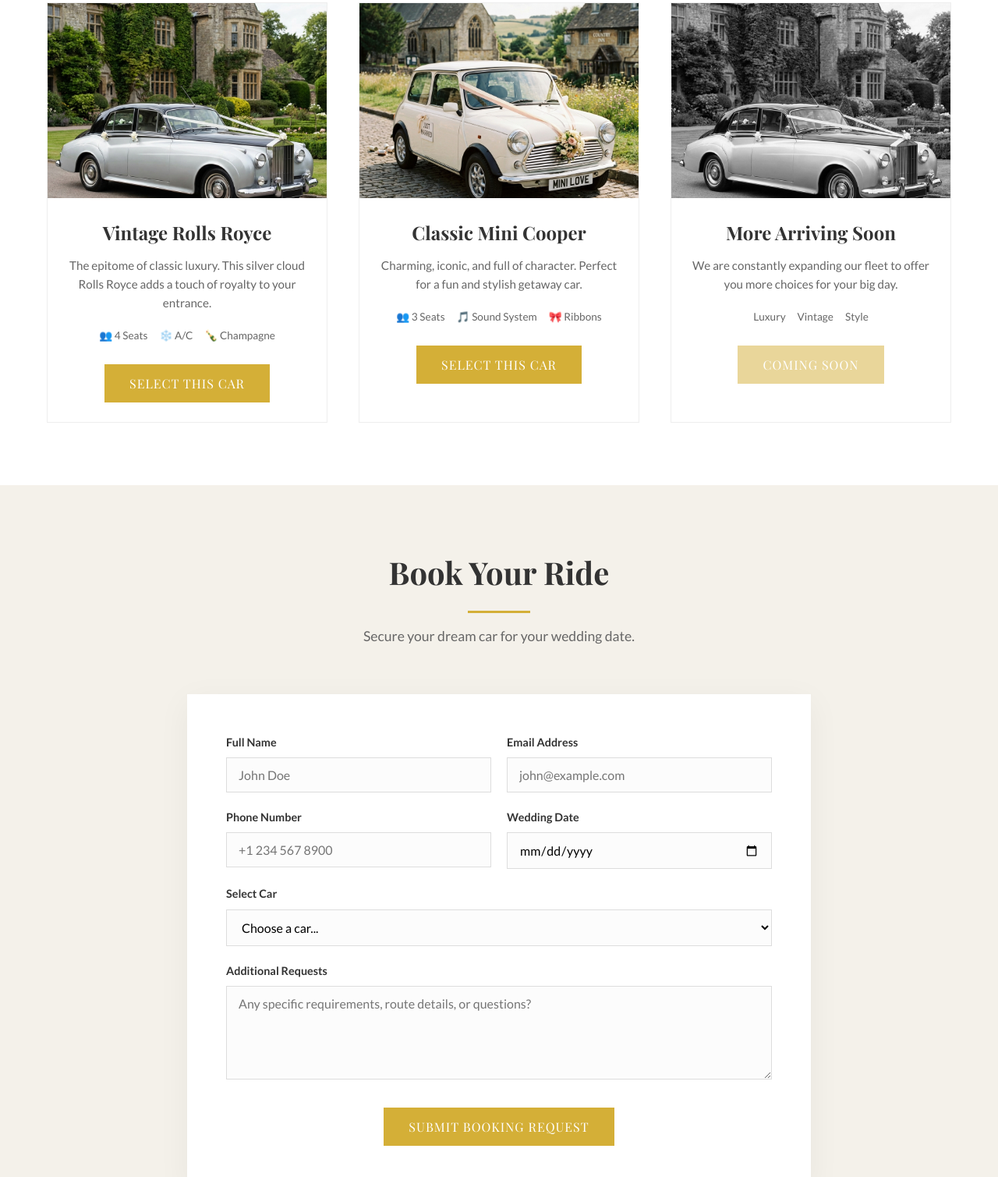
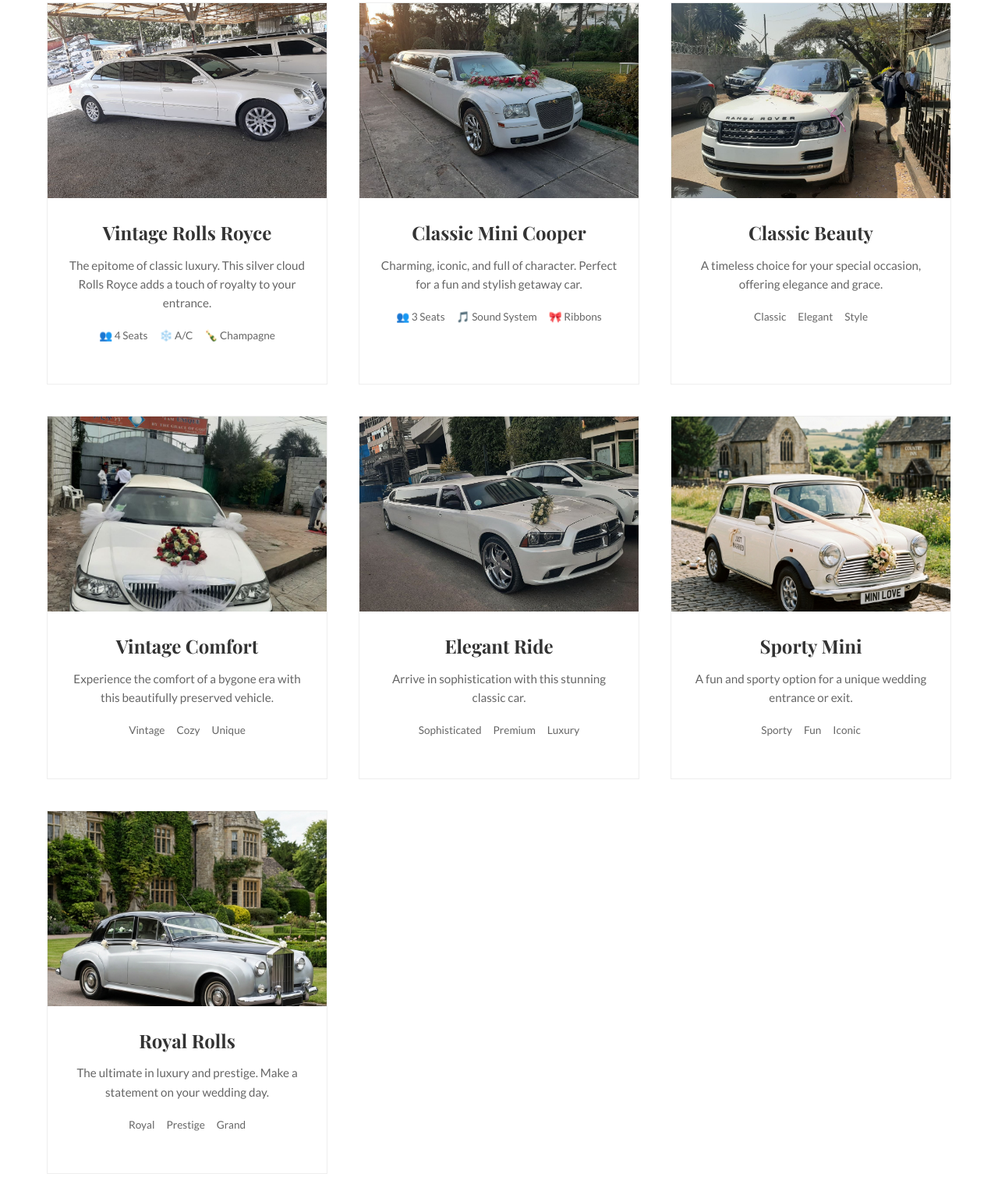
Before and after one commit to naol-onGit/MiniCarRental, a plain HTML site: page index.html in a window 1280 px wide. Shown: the part 1065-2574 px from the top of the page at 78% size. Drawn offline with nearby package versions, Linux system fonts and the light colour scheme; a web font is replaced by a local one.

Commit message:
feat: expand car gallery with new images and temporarily disable booking functionality

```diff
--- a/index.html
+++ b/index.html
@@ -27,7 +27,7 @@
           <li><a href="#gallery">Our Fleet</a></li>
           <li><a href="#about">About Us</a></li>
           <li><a href="#contact">Contact</a></li>
-          <li><a href="#booking" class="btn" style="padding: 8px 20px; font-size: 0.9rem">Book Now</a></li>
+          <!-- <li><a href="#booking" class="btn" style="padding: 8px 20px; font-size: 0.9rem">Book Now</a></li> -->
         </ul>
       </nav>
     </div>
@@ -54,7 +54,7 @@
         <!-- Car 1 -->
         <div class="car-card">
           <div class="car-image">
-            <img src="images/rolls_royce.png" alt="Vintage Rolls Royce" />
+            <img src="images/photo_2025-12-09_15-37-16.jpg" alt="Vintage Rolls Royce" />
           </div>
           <div class="car-details">
             <h3 class="car-title">Vintage Rolls Royce</h3>
@@ -65,14 +65,14 @@
               <span>❄️ A/C</span>
               <span>🍾 Champagne</span>
             </div>
-            <button class="btn" onclick="selectCar('Vintage Rolls Royce')">Select This Car</button>
+            <!-- <button class="btn" onclick="selectCar('Vintage Rolls Royce')">Select This Car</button> -->
           </div>
         </div>
 
         <!-- Car 2 -->
         <div class="car-card">
           <div class="car-image">
-            <img src="images/mini_cooper.png" alt="Classic Mini Cooper" />
+            <img src="images/photo_2025-12-09_15-36-37.jpg" alt="Classic Mini Cooper" />
           </div>
           <div class="car-details">
             <h3 class="car-title">Classic Mini Cooper</h3>
@@ -82,24 +82,87 @@
               <span>🎵 Sound System</span>
               <span>🎀 Ribbons</span>
             </div>
-            <button class="btn" onclick="selectCar('Classic Mini Cooper')">Select This Car</button>
+            <!-- <button class="btn" onclick="selectCar('Classic Mini Cooper')">Select This Car</button> -->
           </div>
         </div>
 
         <!-- Car 3 placeholder -->
         <div class="car-card">
           <div class="car-image">
-            <img src="images/rolls_royce.png" style="filter: grayscale(100%)" alt="More Coming Soon" />
+            <img src="images/photo_2025-12-09_15-37-22.jpg" alt="Classic Beauty" />
           </div>
           <div class="car-details">
-            <h3 class="car-title">More Arriving Soon</h3>
-            <p class="car-desc">We are constantly expanding our fleet to offer you more choices for your big day.</p>
+            <h3 class="car-title">Classic Beauty</h3>
+            <p class="car-desc">A timeless choice for your special occasion, offering elegance and grace.</p>
             <div class="car-features">
-              <span>Luxury</span>
-              <span>Vintage</span>
+              <span>Classic</span>
+              <span>Elegant</span>
               <span>Style</span>
             </div>
-            <button class="btn" disabled style="opacity: 0.5; cursor: not-allowed">Coming Soon</button>
+          </div>
+        </div>
+
+        <!-- Car 4 -->
+        <div class="car-card">
+          <div class="car-image">
+            <img src="images/photo_2025-12-09_15-37-08.jpg" alt="Vintage Comfort" />
+          </div>
+          <div class="car-details">
+            <h3 class="car-title">Vintage Comfort</h3>
+            <p class="car-desc">Experience the comfort of a bygone era with this beautifully preserved vehicle.</p>
+            <div class="car-features">
+              <span>Vintage</span>
+              <span>Cozy</span>
+              <span>Unique</span>
+            </div>
+          </div>
+        </div>
+
+        <!-- Car 5 -->
+        <div class="car-card">
+          <div class="car-image">
+            <img src="images/photo_2025-12-09_15-37-28.jpg" alt="Elegant Ride" />
+          </div>
+          <div class="car-details">
+            <h3 class="car-title">Elegant Ride</h3>
+            <p class="car-desc">Arrive in sophistication with this stunning classic car.</p>
+            <div class="car-features">
+              <span>Sophisticated</span>
+              <span>Premium</span>
+              <span>Luxury</span>
+            </div>
+          </div>
+        </div>
+
+        <!-- Car 6 -->
+        <div class="car-card">
+          <div class="car-image">
+            <img src="images/mini_cooper.png" alt="Sporty Mini" />
+          </div>
+          <div class="car-details">
+            <h3 class="car-title">Sporty Mini</h3>
+            <p class="car-desc">A fun and sporty option for a unique wedding entrance or exit.</p>
+            <div class="car-features">
+              <span>Sporty</span>
+              <span>Fun</span>
+              <span>Iconic</span>
+            </div>
+          </div>
+        </div>
+
+        <!-- Car 7 -->
+        <div class="car-card">
+          <div class="car-image">
+            <img src="images/rolls_royce.png" alt="Royal Rolls" />
+          </div>
+          <div class="car-details">
+            <h3 class="car-title">Royal Rolls</h3>
+            <p class="car-desc">The ultimate in luxury and prestige. Make a statement on your wedding day.</p>
+            <div class="car-features">
+              <span>Royal</span>
+              <span>Prestige</span>
+              <span>Grand</span>
+            </div>
           </div>
         </div>
       </div>
@@ -107,6 +170,8 @@
   </section>
 
   <!-- Booking Section -->
+  <!-- Booking Section (Disabled) -->
+  <!--
   <section id="booking" class="section-padding">
     <div class="container">
       <h2 class="section-title">Book Your Ride</h2>
@@ -165,13 +230,14 @@
       </div>
     </div>
   </section>
+  -->
 
   <!-- About Section -->
   <section id="about" class="section-padding">
     <div class="container">
       <div class="about-content">
         <div class="about-image">
-          <img src="images/hero.png" alt="About Mini Car Rental" />
+          <img src="images/Screenshot 2025-12-09 154706.png" alt="About Mini Car Rental" />
         </div>
         <div class="about-text">
           <h2 class="section-title" style="text-align: left; margin-bottom: 30px">Our Story</h2>
@@ -255,12 +321,13 @@
     });
 
     // Select Car from Gallery
-    function selectCar(carName) {
-      document.getElementById("car-select").value = carName;
-      document.getElementById("booking").scrollIntoView({ behavior: "smooth" });
-    }
+    // function selectCar(carName) {
+    //   document.getElementById("car-select").value = carName;
+    //   document.getElementById("booking").scrollIntoView({ behavior: "smooth" });
+    // }
 
     // Handle Form Submission (Formspree)
+    /*
     document.getElementById("bookingForm").addEventListener("submit", function (e) {
       e.preventDefault();
       const form = this;
@@ -289,6 +356,7 @@
           submitBtn.disabled = false;
         });
     });
+    */
   </script>
 </body>
 
```
Also changed, not shown: images/Screenshot 2025-12-09 154706.png (added), images/photo_2025-12-09_15-36-37.jpg (added), images/photo_2025-12-09_15-37-08.jpg (added), images/photo_2025-12-09_15-37-16.jpg (added), images/photo_2025-12-09_15-37-22.jpg (added), images/photo_2025-12-09_15-37-28.jpg (added).
